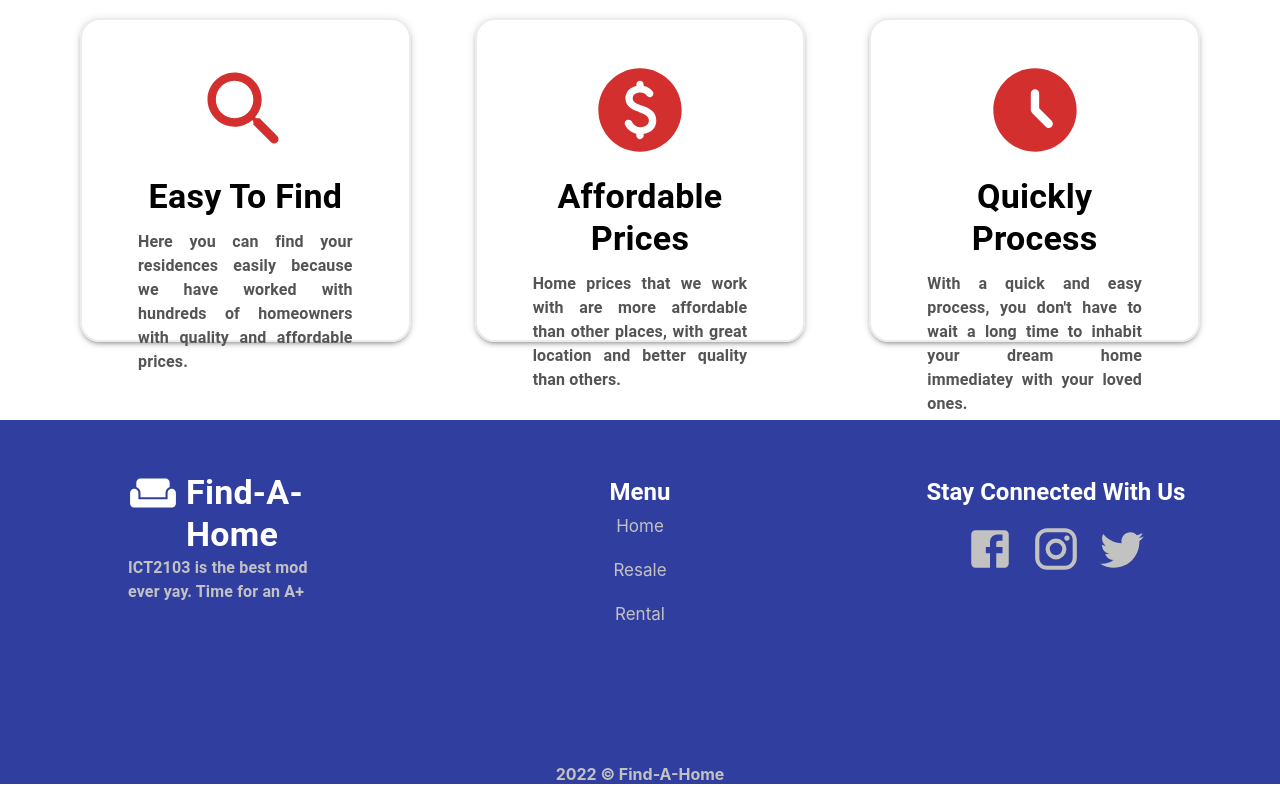
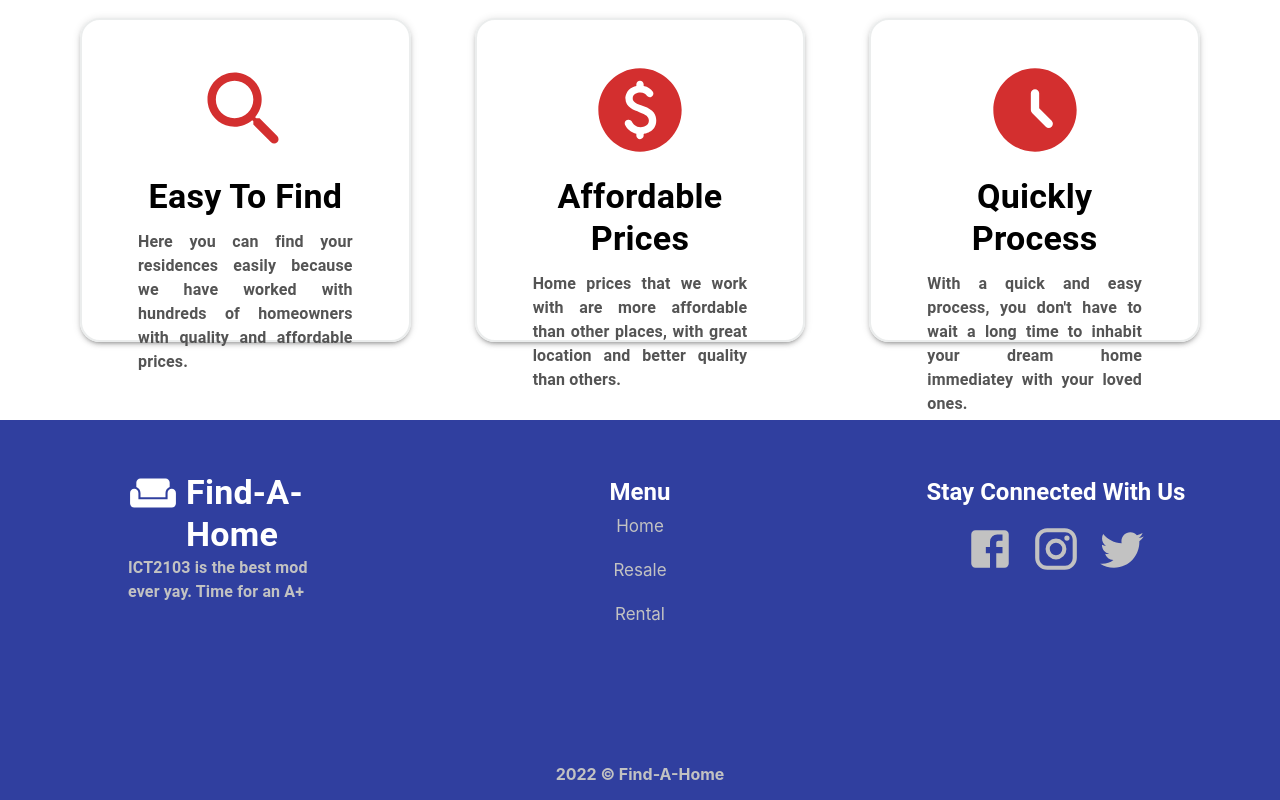
Before and after one commit to yekai11/2103-timetogoDB, a React (Create React App) app in the folder timetogodb/: page / in a window 1280 px wide. Shown: the part 1962-2762 px from the top of the page. Built offline with nearby package versions, Linux system fonts and the light colour scheme.

Commit message:
Update FooterSection.jsx

```diff
--- a/timetogodb/src/Components/Homepage/FooterSection.jsx
+++ b/timetogodb/src/Components/Homepage/FooterSection.jsx
@@ -109,7 +109,7 @@ export default function FooterSection() {
           </Box>
         </Box>
       </Box>
-      <Box sx={{ pt: 3, backgroundColor: "#303f9f" }}>
+      <Box sx={{ pt: 3, backgroundColor: "#303f9f", pb:2 }}>
         <Typography
           variant="caption1"
           sx={{ color: "#c2c2c2", fontWeight: "bold" }}
```
